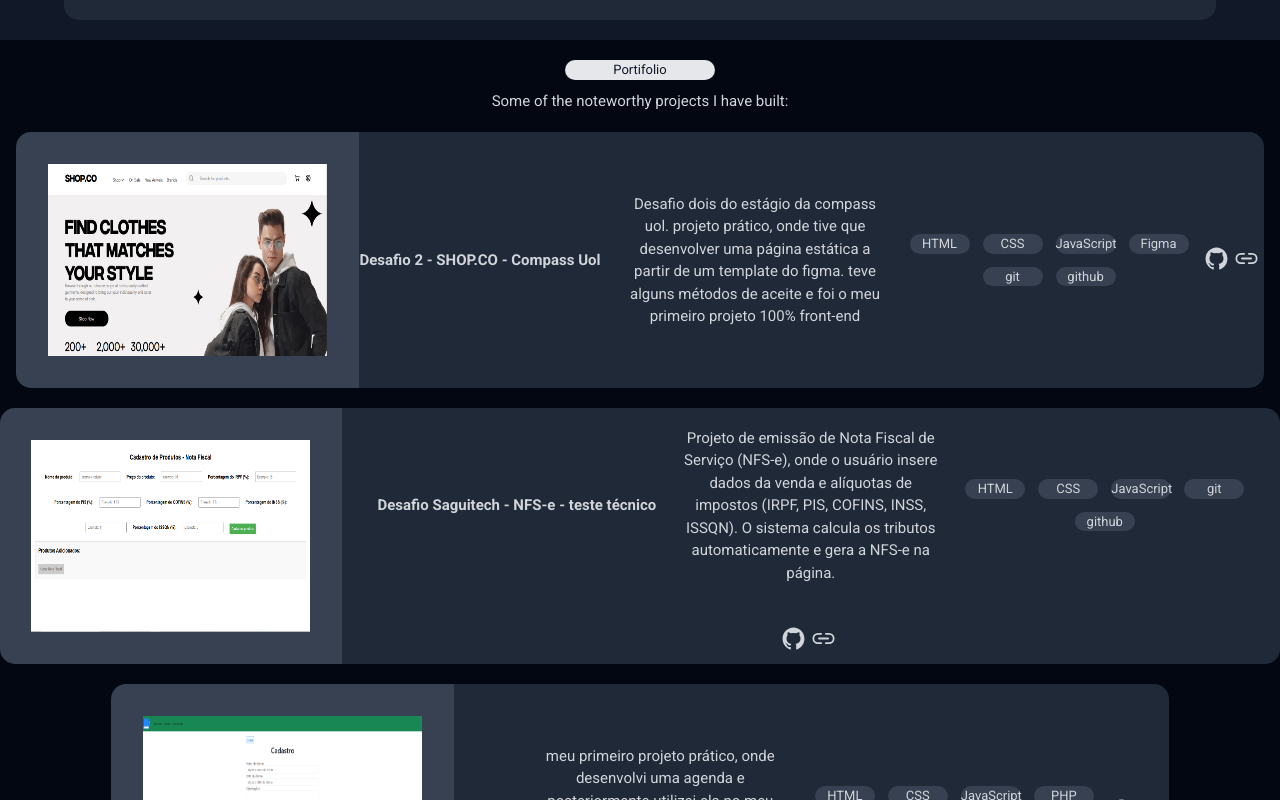
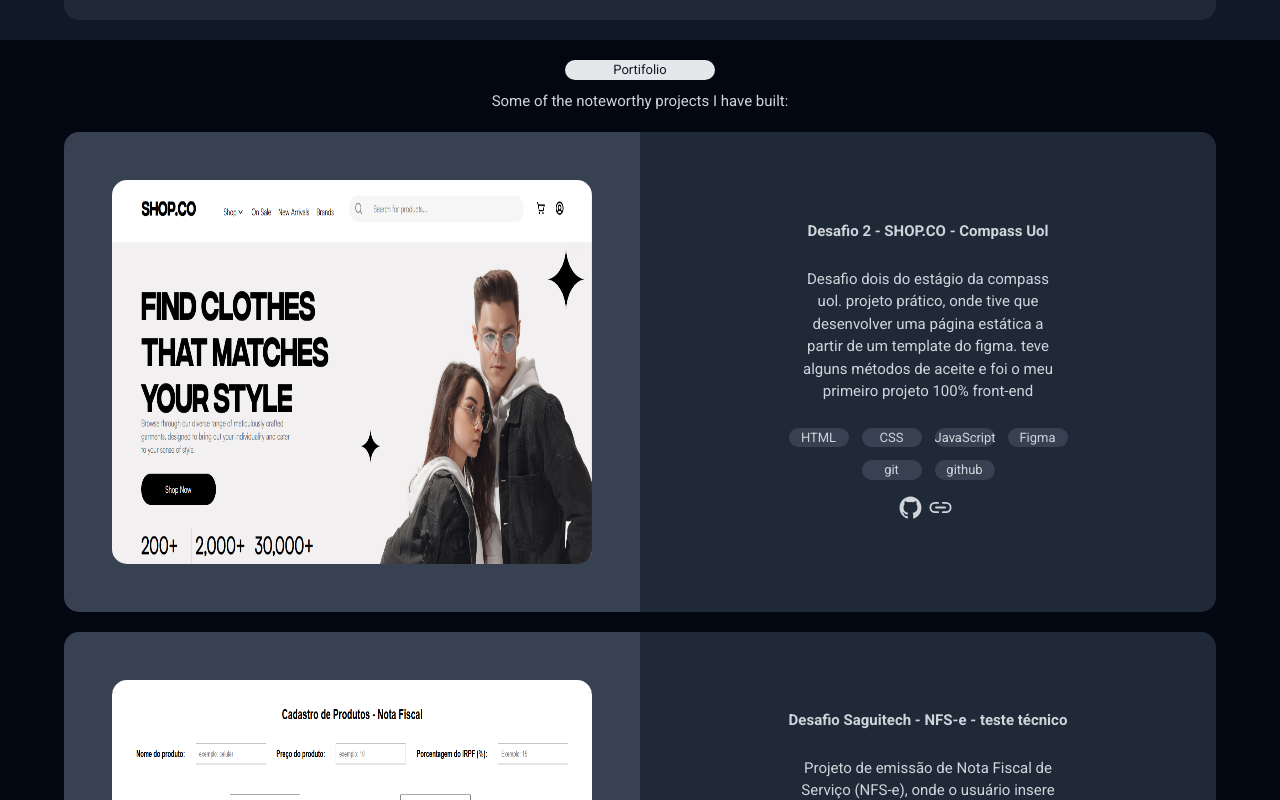
Before and after one commit to Narciso39/portfolio, a React (Vite) app in the folder frontend/: page / in a window 1280 px wide. Shown: the part 1600-2400 px from the top of the page. Built offline with nearby package versions, Linux system fonts and the light colour scheme.

Commit message:
ultimos ajustes

```diff
--- a/frontend/src/components/portifolio/CardPortifolio.tsx
+++ b/frontend/src/components/portifolio/CardPortifolio.tsx
@@ -17,7 +17,7 @@ const CardPortifolio: React.FC<CardPortifolioProps> = ({
       <S.divPhoto>
         <S.projectPhoto src={imageUrl} />
       </S.divPhoto>
-
+      <S.newDiv>
       <S.divInfo>
         <S.projectTitle>{title}</S.projectTitle>
         <S.projectP>{pInfo}</S.projectP>
@@ -48,7 +48,7 @@ const CardPortifolio: React.FC<CardPortifolioProps> = ({
         </S.deployLink>
       </S.divLinks>
       </S.divInfo>
-
+      </S.newDiv>
     </S.cardXp>
   );
 };
--- a/frontend/src/components/portifolio/styles.ts
+++ b/frontend/src/components/portifolio/styles.ts
@@ -34,15 +34,13 @@ export const p = styled.p`
 `;
 
 export const cardXp = styled.article`
-
-@media (width > ${(props) => props.theme.breakpoints.desktop}) {
+  @media (width > ${(props) => props.theme.breakpoints.desktop}) {
     display: flex;
     flex-direction: row;
     align-items: center;
     justify-content: center;
     text-align: center;
   }
-
 `;
 
 export const divPhoto = styled.div`
@@ -58,35 +56,19 @@ export const divPhoto = styled.div`
   @media (width > ${(props) => props.theme.breakpoints.desktop}) {
     display: flex;
     flex-direction: column;
-  //  align-items: center;
-   // justify-content: center;
+    //  align-items: center;
+    justify-content: space-evenly;
     //text-align: center;
+    width: 57.6rem;
+    height: 48rem;
     border-radius: 1.5rem 0 0 1.5rem;
   }
 `;
 
 export const divInfo = styled.div`
-  display: flex;
-  align-items: center;
-  justify-content: center;
-  flex-direction: column;
-  flex-wrap: wrap;
-  gap: 1.5rem;
-  /* max-width: 27.9rem;
-  width: 100%; */
-  height: 51.6rem;
-  background-color: ${(props) => props.theme.card};
-  border-radius: 0 0 1.5rem 1.5rem;
-
-  @media (width > ${(props) => props.theme.breakpoints.desktop}) {
-    display: flex;
-    flex-direction: row;
-  //  align-items: center;
-   // justify-content: center;
-    //text-align: center;
-    border-radius: 0 1.5rem 1.5rem 0;
-    height: 25.6rem;
-  }
+     display: flex;
+     flex-direction: column;
+     gap: 1.5rem;
 `;
 
 export const projectPhoto = styled.img`
@@ -95,8 +77,12 @@ export const projectPhoto = styled.img`
   height: 19.2rem;
   /* object-fit: cover;  */
 
-
-
+  @media (width > ${(props) => props.theme.breakpoints.desktop}) {
+    max-width: 48rem;
+    width: 100%;
+    height: 38.4rem;
+    border-radius: 1.5rem 1.5rem 1.5rem 1.5rem ;
+  }
 `;
 
 export const projectTitle = styled.h3`
@@ -140,3 +126,28 @@ export const gitLink = styled.a``;
 export const deployLink = styled.a``;
 
 export const divLinks = styled.div``;
+
+export const newDiv = styled.div`
+  display: flex;
+  align-items: center;
+  justify-content: center;
+  flex-direction: column;
+  flex-wrap: wrap;
+  gap: 1.5rem;
+  //max-width: 27.9rem;
+  //width: 100%;
+  height: 51.6rem;
+  background-color: ${(props) => props.theme.card};
+  border-radius: 0 0 1.5rem 1.5rem;
+
+  @media (width > ${(props) => props.theme.breakpoints.desktop}) {
+    display: flex;
+    flex-direction: row;
+    //  align-items: center;
+    // justify-content: center;
+    //text-align: center;
+    border-radius: 0 1.5rem 1.5rem 0;
+    width: 57.6rem;
+    height: 48rem;
+  }
+`;
```
